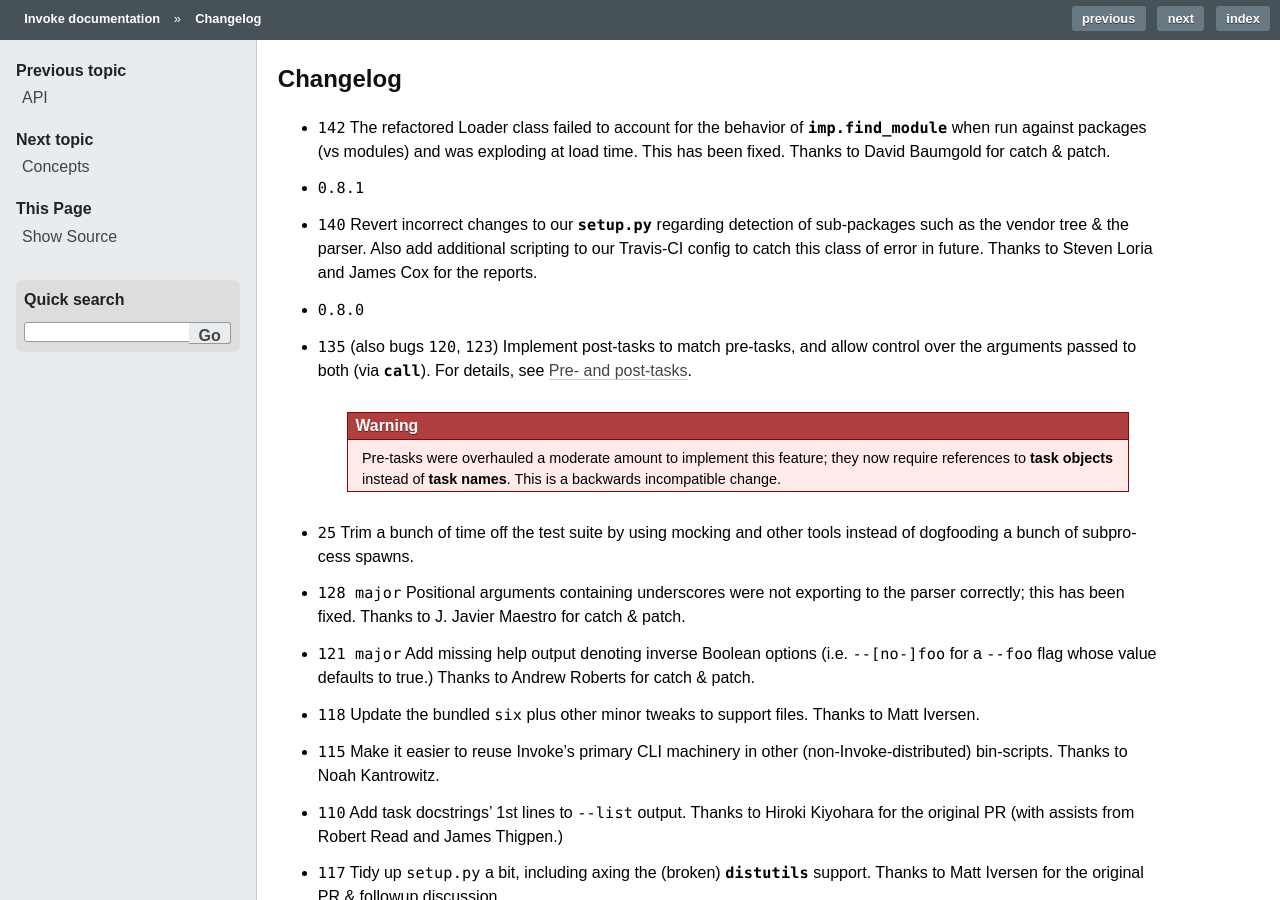
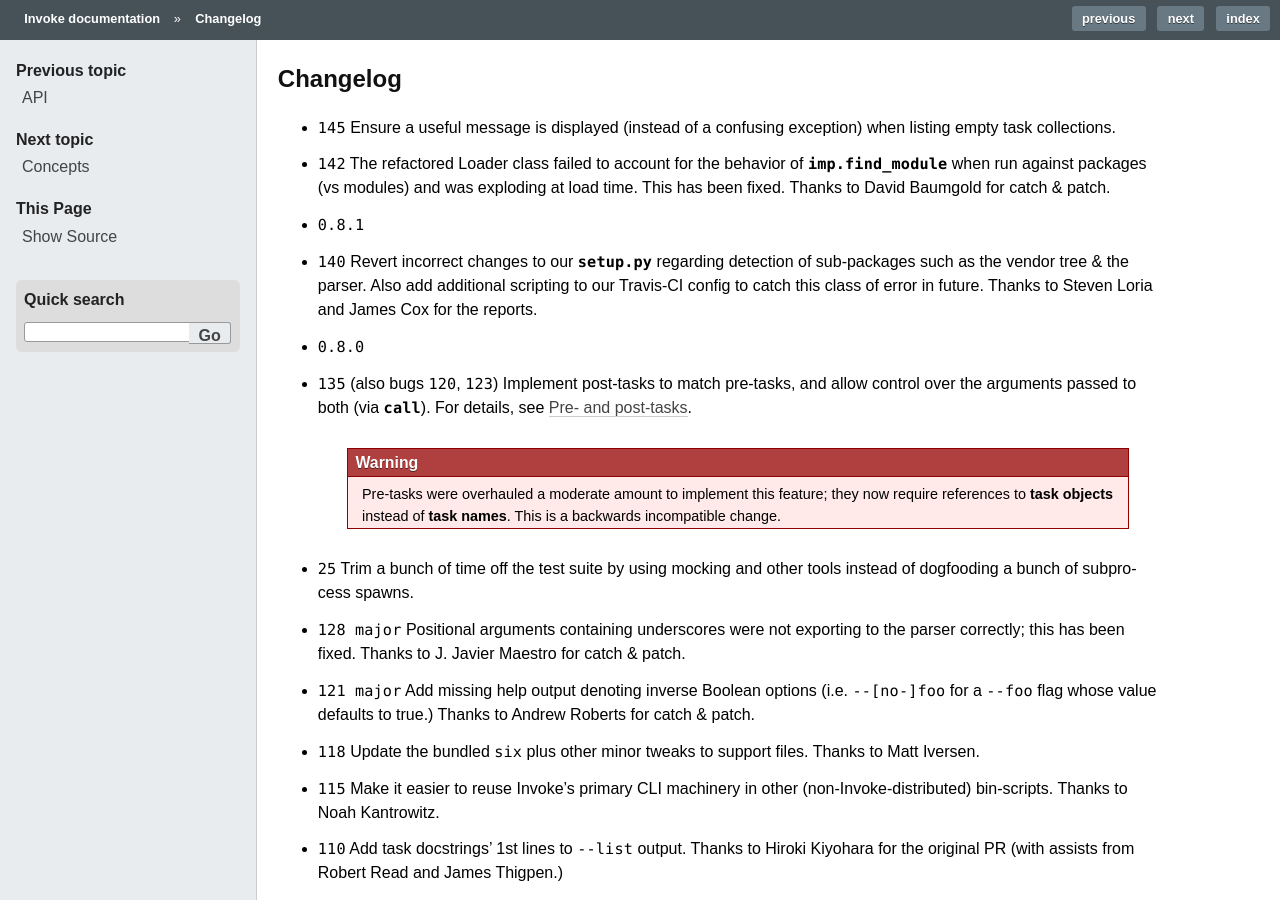
Before and after one commit to pyinvoke/invoke, a Sphinx documentation site: the page built from docs/changelog.rst, in a window 1280 px wide and 900 px high. Built offline with Sphinx 7.4.7, drawn with Linux system fonts in a browser that asks for light colours; cross-references to code outside the pages are shown as plain code.

Commit message:
Changelog re #145

```diff
--- a/docs/changelog.rst
+++ b/docs/changelog.rst
@@ -2,6 +2,8 @@
 Changelog
 =========
 
+* :bug:`145` Ensure a useful message is displayed (instead of a confusing
+  exception) when listing empty task collections.
 * :bug:`142` The refactored Loader class failed to account for the behavior of
   `imp.find_module` when run against packages (vs modules) and was exploding at
   load time. This has been fixed. Thanks to David Baumgold for catch & patch.
```
